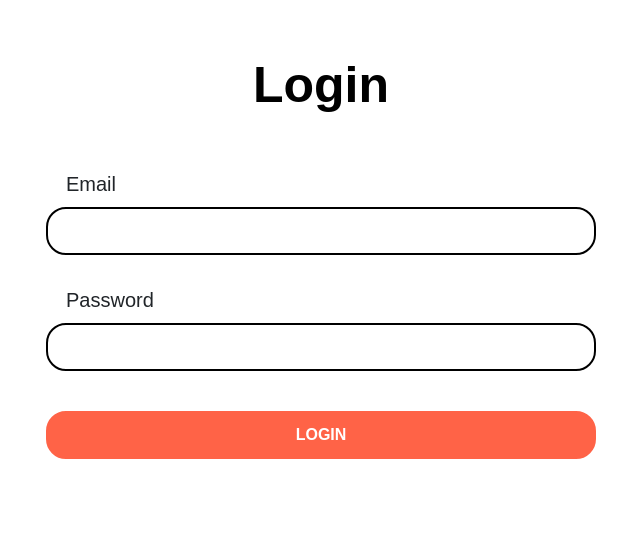
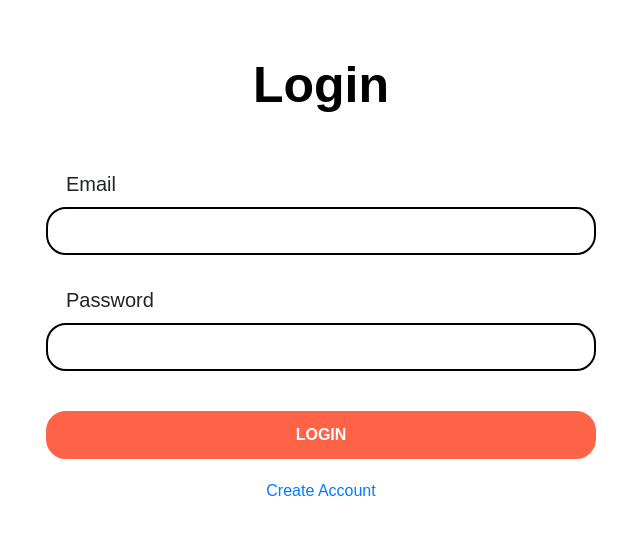
Before and after one commit to piyushgarg-dev/Payment-Gateway-Assignment-CQ, a React (Create React App) app in the folder client/: page / in a window 1280 px wide. Shown: the top 534 px of the page, without its empty margins (319-959 px from the left). Built offline with nearby package versions, Linux system fonts and the light colour scheme; no server answers.

Commit message:
Login Complete

```diff
--- a/client/src/App.js
+++ b/client/src/App.js
@@ -37,6 +37,9 @@ function App() {
               <Login onSuccessLogin={user => setUser(user)} />
             )}
           </Route>
+          <Route exact path="/register">
+            <Register />
+          </Route>
         </Switch>
       </BrowserRouter>
     </div>
--- a/client/src/pages/Loginpage/Login.jsx
+++ b/client/src/pages/Loginpage/Login.jsx
@@ -22,6 +22,7 @@ const Login = props => {
           setError(response.message);
         } else {
           if (response.user) {
+            setError("");
             props.onSuccessLogin(response.user);
           }
         }
@@ -55,12 +56,15 @@ const Login = props => {
           className="form-input"
         />
 
-        <input
+        <button
           onClick={handelFormSubmit}
-          type="submit"
-          value="LOGIN"
           className="login-form-submit form-input"
-        />
+        >
+          LOGIN
+        </button>
+      </div>
+      <div className="login-page-link">
+        <a href="/register">Create Account</a>
       </div>
     </div>
   );
--- a/client/src/pages/Loginpage/login.css
+++ b/client/src/pages/Loginpage/login.css
@@ -30,3 +30,8 @@
   font-weight: bolder;
   border: 2px solid tomato;
 }
+.login-page-link {
+  text-align: center;
+  justify-content: center;
+  margin: 20px;
+}
```
